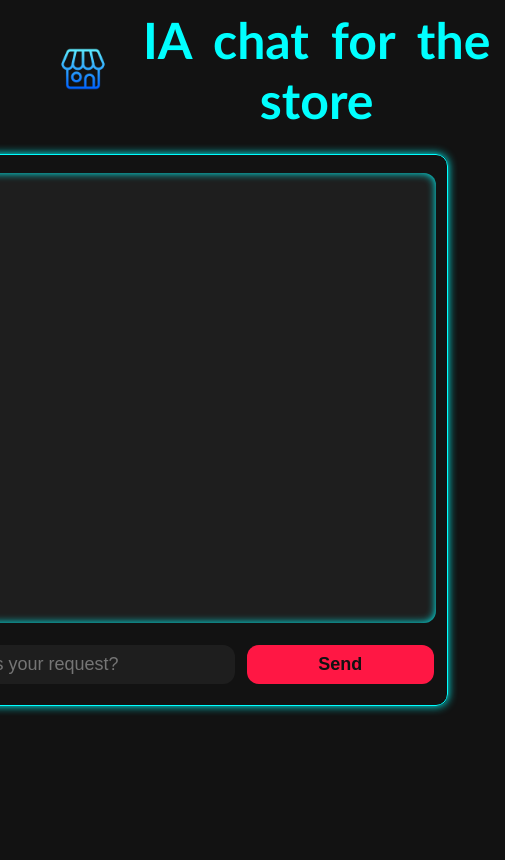
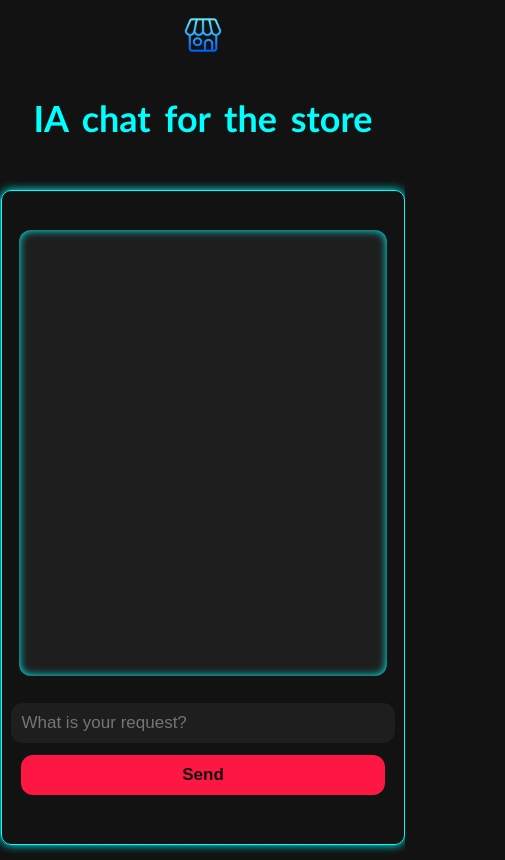
Before and after one commit to JesusBustos12/IA-Chat-para-una-tienda., a website: page public/index.html in a window 390 px wide. Shown: the whole page, 505 px wide, since content can reach past the window. Drawn offline with Linux system fonts and the light colour scheme.

Commit message:
Refactor styles.css for improved layout and responsiveness

```diff
--- a/public/Assets/CSS/styles.css
+++ b/public/Assets/CSS/styles.css
@@ -178,4 +178,106 @@ body{
     100% {
         background-position: 250% 0, 250% 0
     }
+
 }
+
+@media (max-width: 1024px) {
+    .layout {
+        margin-left: 0;
+    }
+
+    .layout__header {
+        margin-right: 0;
+        margin-top: 0;
+        position: static;
+        margin-bottom: 2rem;
+    }
+
+    .layout__chat {
+        margin-left: 0;
+        width: 90%;
+        max-width: 65rem;
+    }
+}
+
+@media (max-width: 768px) {
+    .layout {
+        flex-direction: column;
+    }
+
+    .layout__header {
+        flex-direction: column;
+        text-align: center;
+        gap: 1rem;
+    }
+
+    #title {
+        font-size: 4.2rem;
+    }
+
+    .layout__chat {
+        width: 95%;
+        height: 75vh;
+        max-height: 800px;
+    }
+
+    .chat__messages {
+        height: 45vh;
+        max-height: 500px;
+    }
+
+    .chat__inputs {
+        flex-direction: column;
+    }
+
+    #inputText,
+    #inputBtn {
+        flex: none;
+        width: 100%;
+    }
+}
+
+@media (max-width: 480px) {
+    #title {
+        font-size: 3.6rem;
+        word-spacing: 0.5rem;
+    }
+
+    #icon {
+        width: 42px;
+        height: 42px;
+    }
+
+    .layout__chat {
+        width: 98%;
+        border-radius: 1rem;
+        padding: 1rem;
+    }
+
+    .chat__messages {
+        height: 50vh;
+        padding: 1.2rem;
+    }
+
+    .messages__user,
+    .messages__bot {
+        font-size: 1.7rem;
+        padding: 1rem;
+    }
+
+    #inputText,
+    #inputBtn {
+        font-size: 1.7rem;
+        padding: 1rem;
+    }
+}
+
+@media (max-width: 360px) {
+    #title {
+        font-size: 3.2rem;
+    }
+
+    .chat__messages {
+        height: 48vh;
+    }
+}
```
